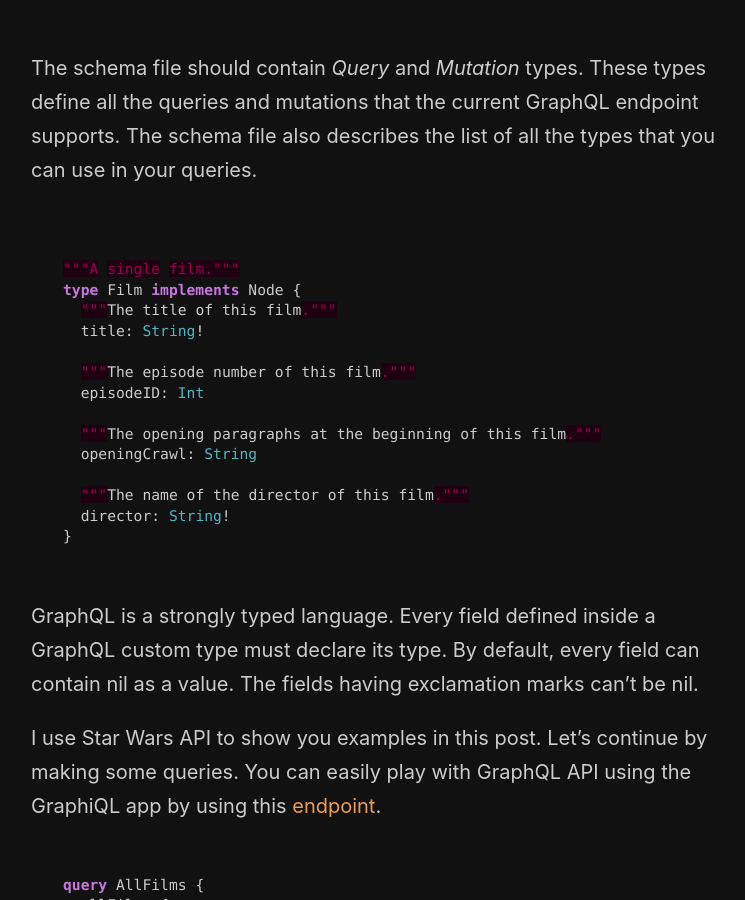
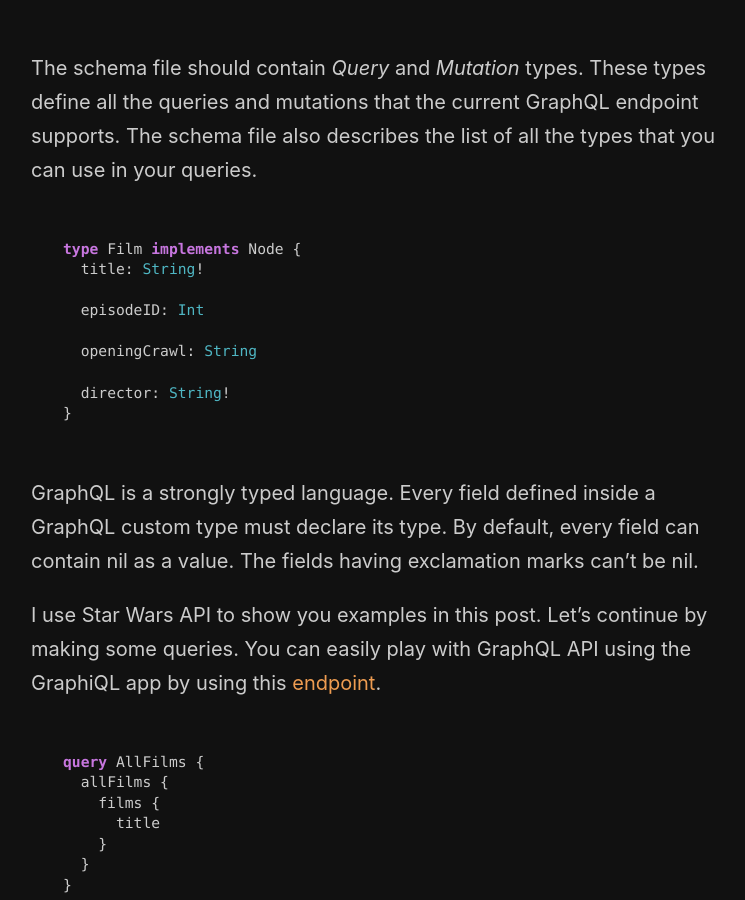
Before and after one commit to mecid/mecid.github.io, a Jekyll site: the page built from _posts/2021-02-24-graphql-in-swift.md, in a window 1280 px wide and 900 px high, scrolled down 929 px. Shown: the whole window, without its empty margins (259-1004 px from the left). Built offline with Jekyll 4.4.1, drawn with Linux system fonts in a browser that asks for light colours.

Commit message:
graphql post format improved

````diff
--- a/_posts/2021-02-24-graphql-in-swift.md
+++ b/_posts/2021-02-24-graphql-in-swift.md
@@ -26,19 +26,13 @@ type Query {
 The schema file should contain *Query* and *Mutation* types. These types define all the queries and mutations that the current GraphQL endpoint supports. The schema file also describes the list of all the types that you can use in your queries.
 
 ```graphql
-
-"""A single film."""
 type Film implements Node {
-  """The title of this film."""
   title: String!
 
-  """The episode number of this film."""
   episodeID: Int
 
-  """The opening paragraphs at the beginning of this film."""
   openingCrawl: String
 
-  """The name of the director of this film."""
   director: String!
 }
 ```
````
